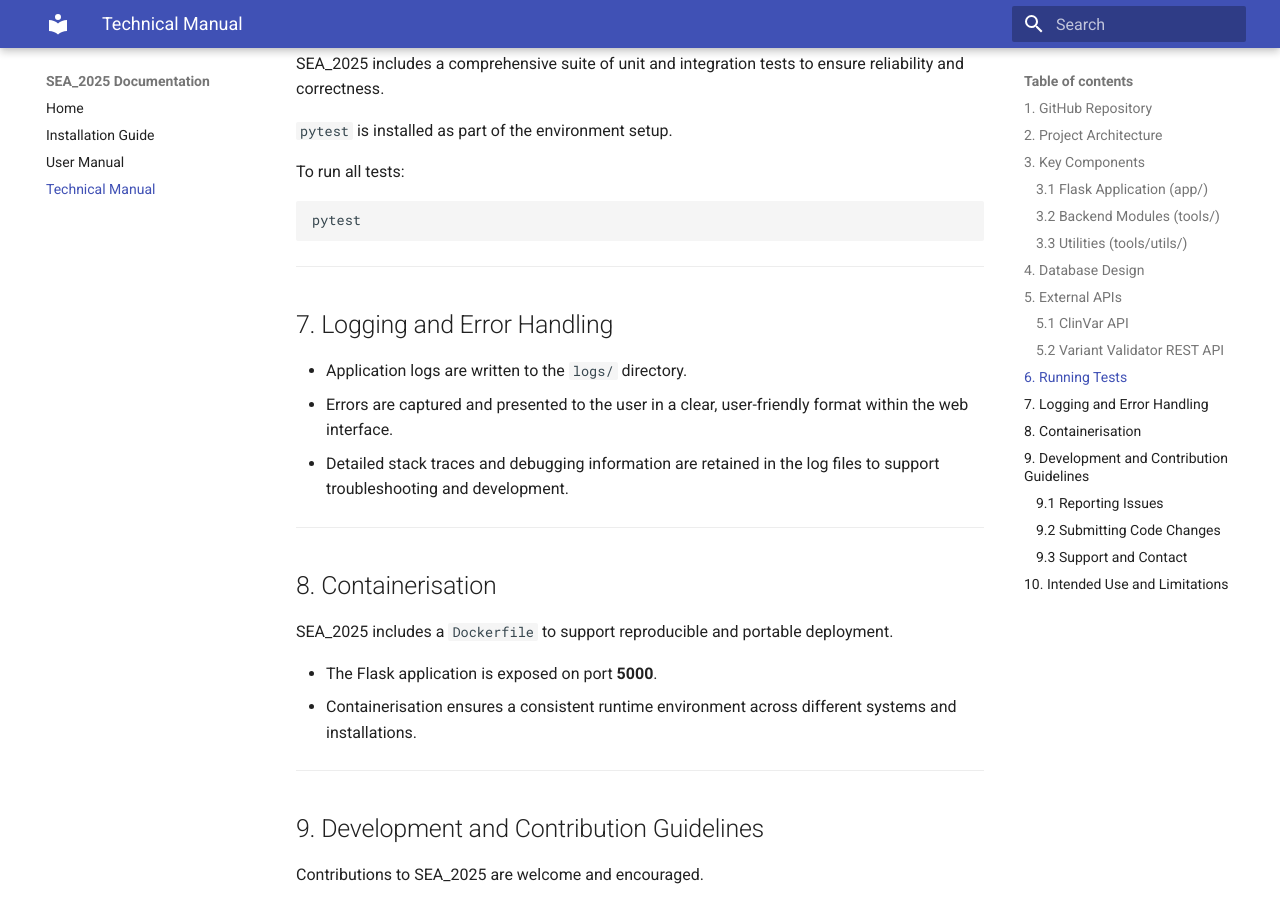
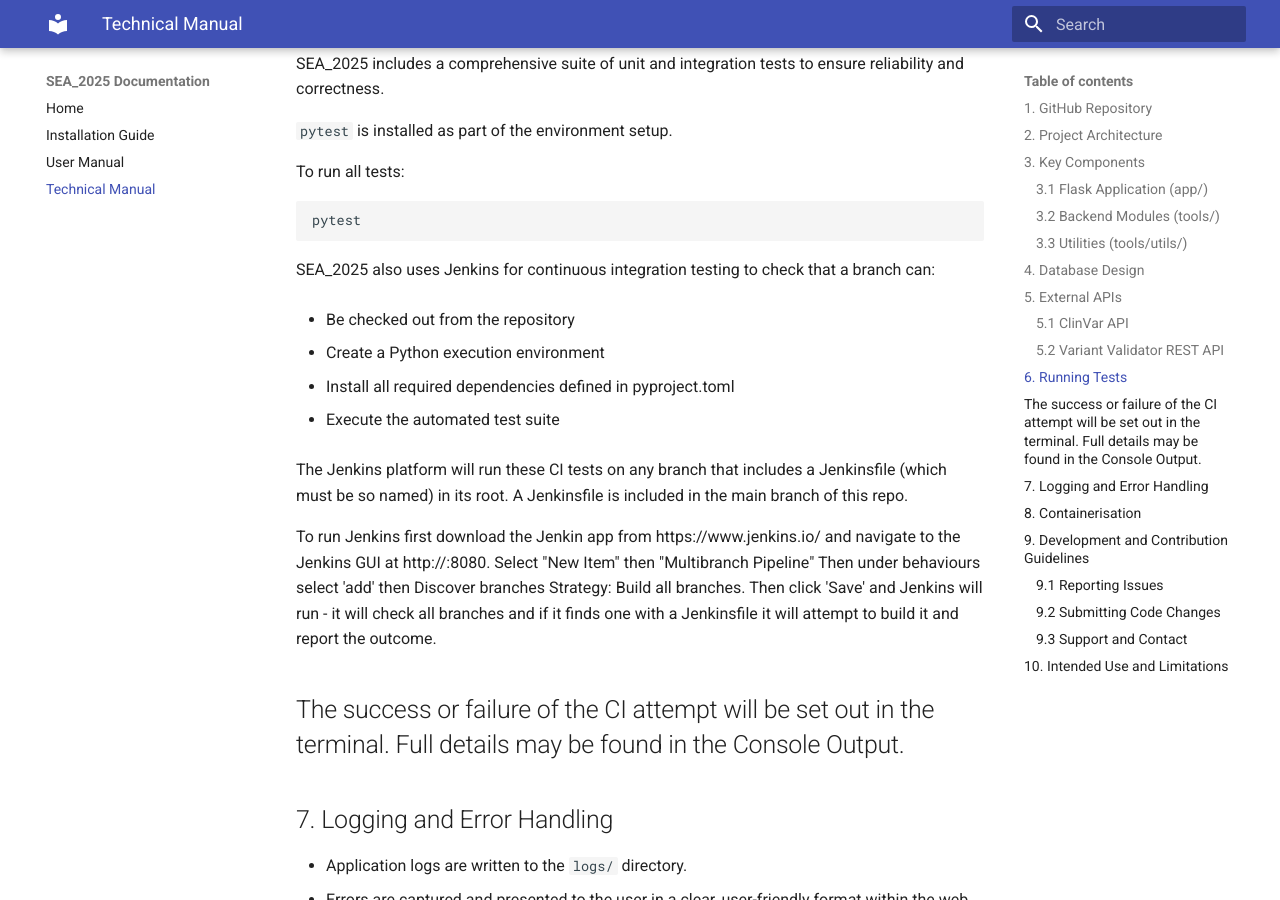
Before and after one commit to RebeccaSizer/Software_Engineering_Assessment_2025_AR_RW_RS, an MkDocs documentation site: the page built from docs/technical_manual.md, in a window 1280 px wide and 900 px high, scrolled down 3415 px. Built offline with MkDocs 1.6.1 and Material for MkDocs 9.7.7, drawn with Linux system fonts in a browser that asks for light colours.

Commit message:
Information about Jenkinsfile added to technical manual

````diff
--- a/docs/technical_manual.md
+++ b/docs/technical_manual.md
@@ -150,6 +150,22 @@ To run all tests:
 ```bash
 pytest
 ```
+SEA_2025 also uses Jenkins for continuous integration testing to check that a branch can:
+
+- Be checked out from the repository
+
+- Create a Python execution environment
+
+- Install all required dependencies defined in pyproject.toml
+
+- Execute the automated test suite
+
+The Jenkins platform will run these CI tests on any branch that includes a Jenkinsfile (which must be so named) in its root.  A Jenkinsfile is included in the main branch of this repo.
+
+To run Jenkins first download the Jenkin app from https://www.jenkins.io/ and navigate to the Jenkins GUI at http://<IP_ADDRESS>:8080.  Select "New Item" then "Multibranch Pipeline" Then under behaviours select 'add' then Discover branches
+Strategy: Build all branches. Then click 'Save' and Jenkins will run - it will check all branches and if it finds one with a Jenkinsfile it will attempt to build it and report the outcome.
+
+The success or failure of the CI attempt will be set out in the terminal.  Full details may be found in the Console Output.
 ---
 
 ## 7. Logging and Error Handling
````
